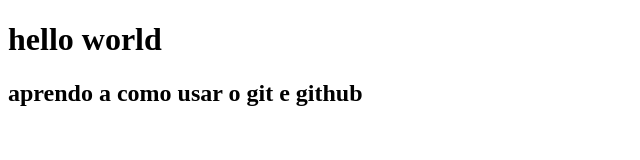
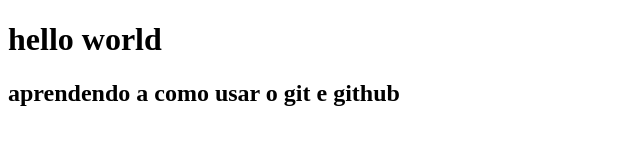
Before and after one commit to mateuseduar/utfpr-hello-world, a plain HTML site: page ATIVIDADE.md/index.html in a window 1280 px wide. Shown: the whole page, without its empty margins (0-640 px from the left). Drawn offline with Linux system fonts and the light colour scheme.

Commit message:
arquivo mudado

```diff
--- a/ATIVIDADE.md/index.html
+++ b/ATIVIDADE.md/index.html
@@ -8,6 +8,6 @@
 </head>
 <body>
    <h1>hello world</h1>
-   <h2>aprendo a como usar o git e github</h2>
+   <h2>aprendendo a como usar o git e github</h2>
 </body>
 </html>
```
